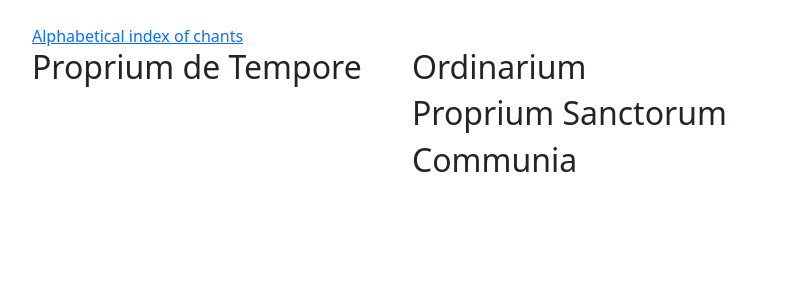
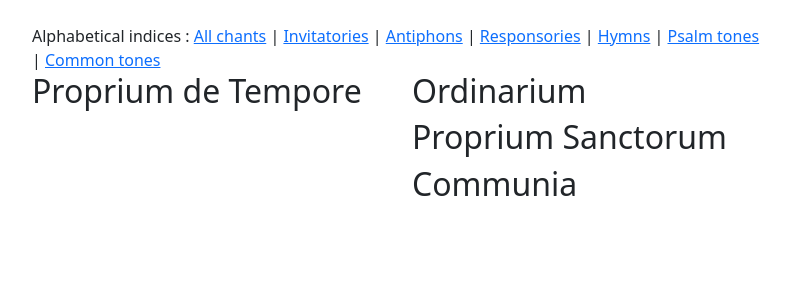
Before and after one commit to Nocturnale-Romanum/website, a Django app: template home/templates/home/contents.html in a window 1280 px wide. Shown: the part 135-435 px from the top of the page, without its empty margins (240-1030 px from the left). Run offline with Django 3.2, Linux system fonts and the light colour scheme; the template is opened without the code that fills it, so the values that code supplies are empty.

Commit message:
Added indices by office_part on the website

```diff
--- a/home/templates/home/contents.html
+++ b/home/templates/home/contents.html
@@ -7,7 +7,16 @@
 {% block content %}
 
 <div class="row">
-<a href=/{{ indexURLprefix }}/>Alphabetical index of chants</a><br>
+<div class="container-fluid">
+Alphabetical indices : <a href=/{{ indexURLprefix }}/>All chants</a> |
+<a href=/{{ indexURLprefix }}/in/>Invitatories</a> |
+<a href=/{{ indexURLprefix }}/an/>Antiphons</a> |
+<a href=/{{ indexURLprefix }}/re/>Responsories</a> |
+<a href=/{{ indexURLprefix }}/hy/>Hymns</a> |
+<a href=/{{ indexURLprefix }}/ps/>Psalm tones</a> |
+<a href=/{{ indexURLprefix }}/or/>Common tones</a><br>
+</div></div>
+<div class="row">
 <div class="col-sm-6">
 
   <h2>Proprium de Tempore</h2>
--- a/nocturnale/urls.py
+++ b/nocturnale/urls.py
@@ -24,6 +24,7 @@ urlpatterns = [
     path('contents/', home_views.contents),
     path('feast/<slug:fcode>/', home_views.feast),
     path('chant/<slug:hcode>/', home_views.chant),
+    path('index/<slug:opart>/', home_views.index),
     path('index/', home_views.index),
     path('edit_proposal/<slug:hcode>/', home_views.edit_proposal),
     path('edit_proposal/<slug:hcode>/<slug:cloned>/', home_views.edit_proposal),
```
Also changed, not shown: home/views.py (+5 -2 lines).
